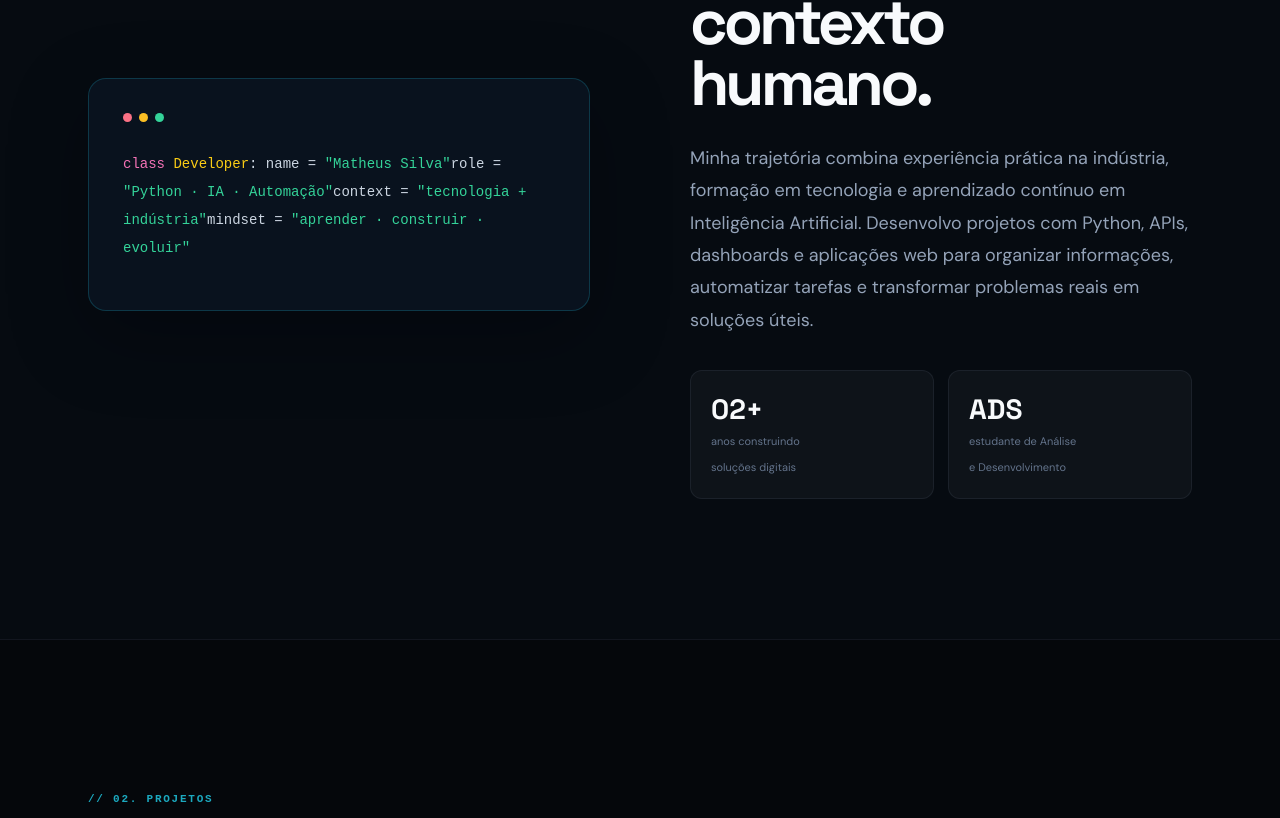
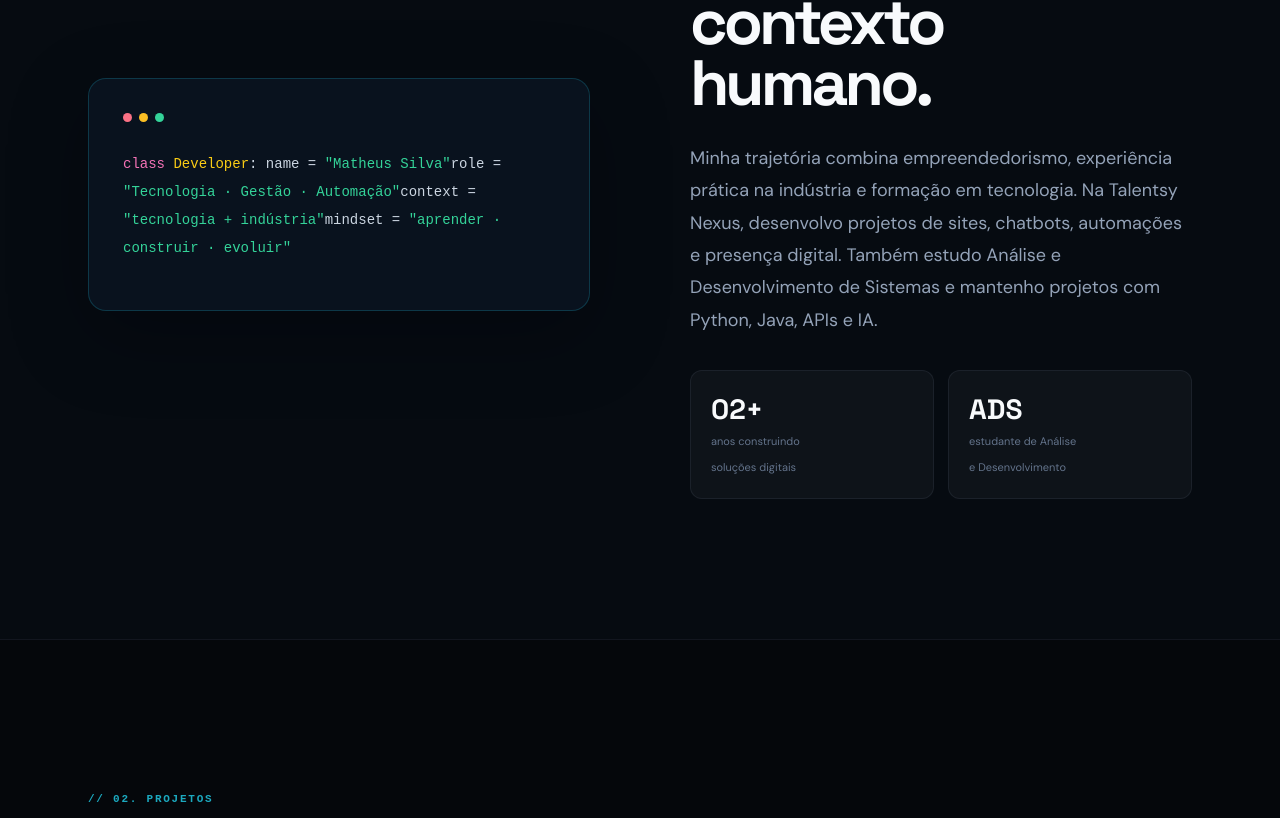
Before and after one commit to Matheusssilva333/matheus-silva-portfolio, a React (Vite) app: page / in a window 1280 px wide. Shown: the part 2042-2860 px from the top of the page. Built offline with nearby package versions, Linux system fonts and the light colour scheme.

Commit message:
Atualizar curriculo e experiencia profissional

```diff
--- a/components/About.tsx
+++ b/components/About.tsx
@@ -2,9 +2,9 @@ import React from "react";
 const About: React.FC = () => <section id="sobre" className="section section-alt" aria-labelledby="about-title"><div className="container two-col">
   <div className="code-card"><div className="window-bar"><i /><i /><i /></div><pre><code><span className="pink">class</span> <span className="yellow">Developer</span>:
   name = <span className="green">"Matheus Silva"</span>
-  role = <span className="green">"Python · IA · Automação"</span>
+  role = <span className="green">"Tecnologia · Gestão · Automação"</span>
   context = <span className="green">"tecnologia + indústria"</span>
   mindset = <span className="green">"aprender · construir · evoluir"</span></code></pre></div>
-  <div><p className="section-kicker">// 01. PERFIL</p><h2 id="about-title">Tecnologia com contexto humano.</h2><p className="body-large">Minha trajetória combina experiência prática na indústria, formação em tecnologia e aprendizado contínuo em Inteligência Artificial. Desenvolvo projetos com Python, APIs, dashboards e aplicações web para organizar informações, automatizar tarefas e transformar problemas reais em soluções úteis.</p><div className="stat-grid"><div><strong>02+</strong><span>anos construindo<br />soluções digitais</span></div><div><strong>ADS</strong><span>estudante de Análise<br />e Desenvolvimento</span></div></div></div>
+  <div><p className="section-kicker">// 01. PERFIL</p><h2 id="about-title">Tecnologia com contexto humano.</h2><p className="body-large">Minha trajetória combina empreendedorismo, experiência prática na indústria e formação em tecnologia. Na Talentsy Nexus, desenvolvo projetos de sites, chatbots, automações e presença digital. Também estudo Análise e Desenvolvimento de Sistemas e mantenho projetos com Python, Java, APIs e IA.</p><div className="stat-grid"><div><strong>02+</strong><span>anos construindo<br />soluções digitais</span></div><div><strong>ADS</strong><span>estudante de Análise<br />e Desenvolvimento</span></div></div></div>
 </div></section>;
 export default React.memo(About);
--- a/components/Hero.tsx
+++ b/components/Hero.tsx
@@ -5,7 +5,7 @@ const Hero: React.FC<HeroProps> = ({ resumeFilePath }) => <section className="he
   <div className="container hero-content">
     <div className="eyebrow"><span className="status-dot" /> DISPONÍVEL PARA TECNOLOGIA, IA E AUTOMAÇÃO</div>
     <h1 id="hero-title">PYTHON, IA<br /><span>&amp; AUTOMAÇÃO</span></h1>
-    <p className="hero-lead">Sou <strong>Matheus Silva</strong>, estudante de Análise e Desenvolvimento de Sistemas e desenvolvedor em formação. Uno tecnologia e experiência industrial para criar automações, integrações e soluções digitais aplicáveis a problemas reais.</p>
+    <p className="hero-lead">Sou <strong>Matheus Silva</strong>, fundador da Talentsy Nexus e estudante de Análise e Desenvolvimento de Sistemas. Desenvolvo sites, chatbots e automações, conectando tecnologia, gestão e experiência prática em processos industriais.</p>
     <div className="hero-actions"><a className="button button-primary" href="#projetos">Explorar projetos <span>↗</span></a><a className="button button-ghost" href={resumeFilePath} download>Baixar currículo <span>↓</span></a><a className="text-link" href="#contato">Vamos conversar <span>→</span></a></div>
     <div className="hero-proof"><span>FOCO ATUAL</span><strong>Python · IA · Automação</strong><span>BASE</span><strong>Santos, SP · Brasil</strong></div>
   </div>
--- a/constants.tsx
+++ b/constants.tsx
@@ -13,12 +13,12 @@ export const PROJECTS: Project[] = [
 ];
 
 export const SKILLS: Skill[] = [
-  { name: "Python e automação", category: "Experiência em projetos", proficiency: 80, details: ["Scripts", "APIs", "FastAPI", "Automação de processos"] },
-  { name: "IA generativa e integração", category: "Foco atual", proficiency: 75, details: ["APIs de IA", "Prompt engineering", "Agentes", "Integração de sistemas"] },
-  { name: "Desenvolvimento web", category: "Conhecimento prático", proficiency: 75, details: ["React", "TypeScript", "JavaScript", "HTML/CSS"] },
-  { name: "Dados e bancos", category: "Conhecimento prático", proficiency: 70, details: ["SQL", "PostgreSQL", "Supabase", "Dashboards"] },
-  { name: "Java e orientação a objetos", category: "Base acadêmica e projetos", proficiency: 65, details: ["POO", "Estruturas de dados", "APIs"] },
-  { name: "Processos industriais", category: "Experiência profissional", proficiency: 80, details: ["Segurança", "Documentação", "Manutenção", "Organização operacional"] },
+  { name: "Desenvolvimento de software", category: "Conhecimento prático", proficiency: 75, details: ["Python", "Java", "Sites", "Chatbots"] },
+  { name: "Inteligência artificial e automações", category: "Foco atual", proficiency: 75, details: ["IA generativa", "Automação", "Microsoft 365 Copilot"] },
+  { name: "Gestão e planejamento", category: "Experiência profissional", proficiency: 75, details: ["Gestão de projetos", "Processos", "Planejamento", "SAP"] },
+  { name: "Dados e produtividade", category: "Conhecimento prático", proficiency: 70, details: ["Microsoft Excel", "Banco de dados", "Notion", "Microsoft PowerPoint"] },
+  { name: "Marketing e negócios", category: "Experiência em projetos", proficiency: 70, details: ["Marketing digital", "Redes sociais", "Prospecção comercial", "Vendas"] },
+  { name: "Processos industriais", category: "Experiência profissional", proficiency: 80, details: ["SMS", "Permissões de Trabalho", "Gestão de documentos", "Manutenção"] },
 ];
 
 export const EDUCATION: Education[] = [
@@ -35,9 +35,10 @@ export const IDIOMAS: Idioma[] = [
 ];
 
 export const EXPERIENCE: Experience[] = [
-  { id: "1", company: "C3 Engenharia · contrato relacionado à Petrobras / RPBC", position: "Caldeireiro · setor UGAV", period: "2026 — atual", description: "Atuação em ambiente industrial na Refinaria Presidente Bernardes, com participação em atividades relacionadas à manutenção, montagem, conformação e organização operacional. Experiência com procedimentos de segurança, documentação e comunicação entre equipes.", achievements: ["Vivência em ambiente industrial de alta responsabilidade", "Aplicação de disciplina operacional e atenção aos detalhes", "Contato com rotinas de manutenção e documentação de campo"] },
-  { id: "2", company: "Projetos independentes em tecnologia", position: "Desenvolvedor em formação", period: "2024 — atual", description: "Desenvolvimento de aplicações, automações, dashboards e experimentos com Python, Java, JavaScript, IA generativa, APIs, bancos de dados e ferramentas no-code/low-code.", achievements: ["Criação de aplicações web e dashboards para problemas práticos", "Experimentação com IA generativa e integração de APIs", "Construção de projetos para consolidar conhecimentos de desenvolvimento"] },
-  { id: "3", company: "Franciscon Infraestrutura", position: "Jovem Aprendiz Técnico", period: "2023 — 2024", description: "Início da trajetória profissional com foco em suporte operacional, organização e contato com rotinas de infraestrutura industrial.", achievements: ["Desenvolvimento de responsabilidade e organização profissional"] },
+  { id: "1", company: "C3 Engenharia", position: "Caldeireiro · UGAV e UT2", period: "06/2026 — 08/2026", description: "Atuação na UGAV e UT2 em atividades de caldeiraria, manutenção industrial, planejamento e SMS, seguindo procedimentos de segurança em ambiente de alta responsabilidade.", achievements: ["Traçagem de raquetes e componentes de caldeiraria conforme desenho/projeto", "Organização de estojos e conjuntos de fixação para manutenção", "Apoio com planilhas Excel, Permissões de Trabalho e controle documental", "Atuação em trabalho em altura conforme procedimentos de segurança"] },
+  { id: "2", company: "Talentsy Nexus", position: "Fundador e CEO", period: "01/2025 — atual", description: "Atuação em projetos de gestão de redes sociais, desenvolvimento de sites, chatbots e automações, além de atividades de prospecção comercial e vendas.", achievements: ["Desenvolvimento de sites, chatbots e automações", "Gestão de projetos de redes sociais e presença digital", "Prospecção comercial e relacionamento com clientes"] },
+  { id: "3", company: "Projetos independentes em tecnologia", position: "Desenvolvedor em formação", period: "2024 — atual", description: "Desenvolvimento de aplicações, dashboards e experimentos com Python, Java, JavaScript, IA generativa, APIs, bancos de dados e ferramentas no-code/low-code.", achievements: ["Criação de aplicações web e dashboards para problemas práticos", "Experimentação com IA generativa e integração de APIs", "Construção de projetos para consolidar conhecimentos de desenvolvimento"] },
+  { id: "4", company: "Franciscon Infraestrutura", position: "Jovem Aprendiz Técnico", period: "2023 — 2024", description: "Início da trajetória profissional com foco em suporte operacional, organização e contato com rotinas de infraestrutura industrial.", achievements: ["Desenvolvimento de responsabilidade e organização profissional"] },
 ];
 
 export const FEEDBACKS: Feedback[] = [
--- a/services/geminiService.ts
+++ b/services/geminiService.ts
@@ -1,9 +1,9 @@
 import { Message } from "../types";
 const answers = [
   { keys: ["projeto", "projetos"], text: "Os projetos incluem protótipos de IA aplicada à engenharia, dashboards industriais, aplicações web, uma consultora de marketing em Java, machine learning em Python e análise de tráfego de rede. Você pode abrir cada projeto na seção Projetos." },
-  { keys: ["experiência", "experiencia", "carreira", "indústria", "industria"], text: "Matheus atua em ambiente industrial na região da RPBC como caldeireiro no setor de UGAV e também desenvolve projetos independentes em tecnologia. Essa combinação aproxima desenvolvimento de software de problemas operacionais reais." },
+  { keys: ["experiência", "experiencia", "carreira", "indústria", "industria"], text: "Matheus é fundador da Talentsy Nexus, onde atua com sites, chatbots, automações, redes sociais, prospecção e vendas. Também trabalhou como caldeireiro na C3 Engenharia, na UGAV e UT2, entre junho e agosto de 2026. Essa combinação aproxima desenvolvimento de software de problemas operacionais reais." },
   { keys: ["formação", "formacao", "faculdade", "estudo"], text: "Matheus cursa Análise e Desenvolvimento de Sistemas na Unisanta, com previsão de conclusão em 2026. Também possui formação técnica em manutenção industrial e cursos de programação e IA generativa." },
   { keys: ["stack", "tecnologia", "python", "ia", "automação", "automacao"], text: "O foco técnico é Python, IA generativa, APIs, automação, SQL, React, JavaScript, Java e dashboards. As competências são apresentadas como conhecimento em desenvolvimento, sem números artificiais de proficiência." },
-  { keys: ["contratar", "contato", "whatsapp", "email", "e-mail"], text: "Para conversar com o Matheus, use os botões de contato no final da página. O WhatsApp é o canal mais rápido; também é possível enviar um e-mail para matheus.dev11@outlook.com." },
+  { keys: ["contratar", "contato", "whatsapp", "email", "e-mail"], text: "Para conversar com o Matheus, use os botões de contato no final da página. O WhatsApp é o canal mais rápido; também é possível enviar um e-mail para matheus1882014@outlook.com." },
 ];
 export const assistant = { async chat(message: string, _history: Message[]) { const normalized = message.toLowerCase(); const hit = answers.find(a => a.keys.some(k => normalized.includes(k))); return hit?.text ?? "Posso falar sobre a formação, experiência industrial, projetos, stack de Python e IA ou formas de contato. Qual desses assuntos você quer conhecer?"; } };
```
Also changed, not shown: 1 other file (tests, documents, lock files or other folders).
